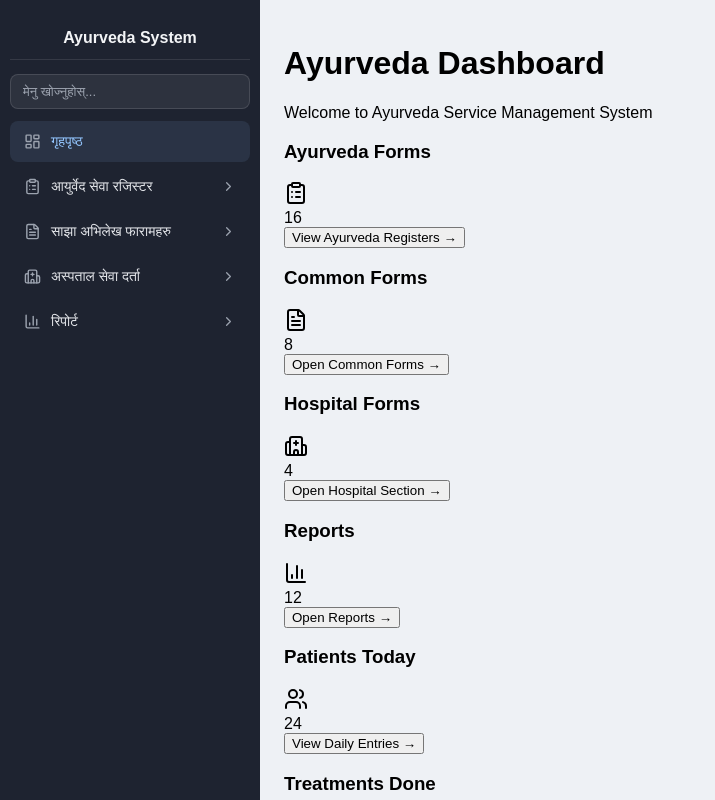
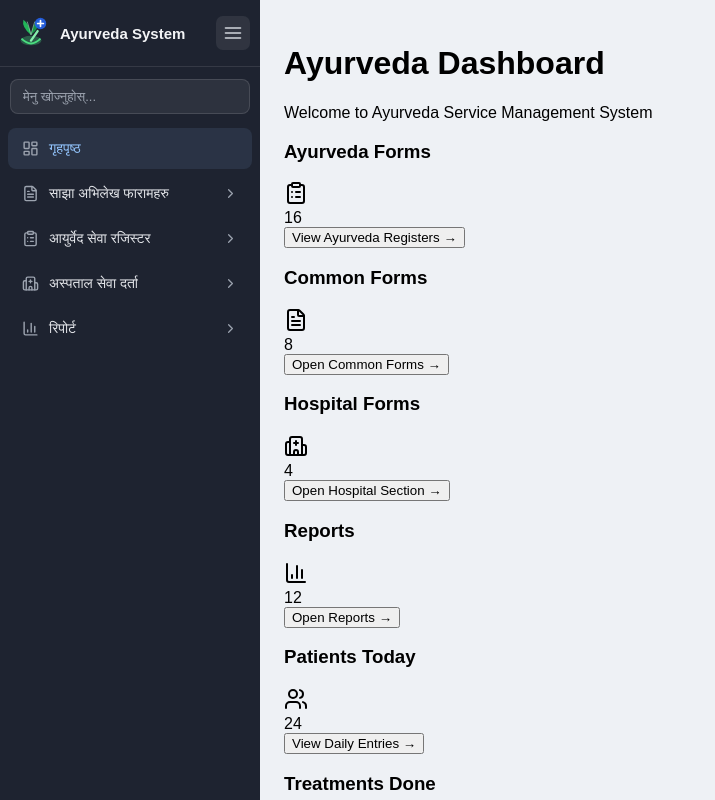
Before and after one commit to CodeBySushant/Ayurveda, a React (Vite) app in the folder frontend/: page /dashboard in a window 1280 px wide. Shown: the top 800 px of the page, without its empty margins (0-715 px from the left). Built offline with nearby package versions, Linux system fonts and the light colour scheme; the HTML template or start-up script is replaced by a standard one.

Commit message:
Sidebar Designed

```diff
--- a/frontend/src/App.css
+++ b/frontend/src/App.css
@@ -13,76 +13,125 @@ body {
   min-height: 100vh;
 }
 
-/* Sidebar */
+/* ─── Sidebar Base ─── */
 .sidebar {
-  width: 260px;
   background: #1e2330;
   color: white;
-  padding: 16px 10px;
   overflow-y: auto;
+  overflow-x: hidden;
   height: 100vh;
   position: fixed;
   left: 0;
   top: 0;
+  transition: width 0.25s ease;
+  display: flex;
+  flex-direction: column;
+  padding: 0;
 }
 
-.sidebar h2 {
-  font-size: 16px;
-  font-weight: 700;
-  text-align: center;
-  margin-bottom: 14px;
-  padding-bottom: 12px;
-  border-bottom: 1px solid rgba(255, 255, 255, 0.1);
-  color: #f3f4f6;
+.sidebar-open  { width: 260px; }
+.sidebar-closed { width: 60px; }
+
+/* ─── Sidebar Header ─── */
+.sidebar-header {
+  display: flex;
+  align-items: center;
+  gap: 10px;
+  padding: 14px 10px 14px 12px;
+  border-bottom: 1px solid rgba(255,255,255,0.1);
+  min-height: 62px;
+  flex-shrink: 0;
 }
 
+.sidebar-logo {
+  flex-shrink: 0;
+  display: flex;
+  align-items: center;
+}
+
+.sidebar-title {
+  font-size: 15px;
+  font-weight: 700;
+  color: #f3f4f6;
+  white-space: nowrap;
+  overflow: hidden;
+  flex: 1;
+}
+
+/* Toggle Button */
+.sidebar-toggle-btn {
+  margin-left: auto;
+  flex-shrink: 0;
+  background: rgba(255,255,255,0.08);
+  border: none;
+  border-radius: 7px;
+  padding: 7px;
+  cursor: pointer;
+  color: #d1d5db;
+  display: flex;
+  align-items: center;
+  justify-content: center;
+  transition: background 0.2s, color 0.2s;
+}
+
+.sidebar-toggle-btn:hover {
+  background: rgba(255,255,255,0.16);
+  color: #fff;
+}
+
+/* Collapsed: center the toggle */
+.sidebar-closed .sidebar-header {
+  justify-content: center;
+  padding: 14px 0;
+}
+
+.sidebar-closed .sidebar-toggle-btn {
+  margin-left: 0;
+}
+
+/* ─── Search ─── */
+.sidebar-search {
+  width: calc(100% - 20px);
+  margin: 12px 10px 8px;
+  padding: 9px 12px;
+  border-radius: 8px;
+  border: 1px solid rgba(255,255,255,0.12);
+  background: rgba(255,255,255,0.07);
+  color: white;
+  outline: none;
+  font-size: 13px;
+  flex-shrink: 0;
+}
+
+.sidebar-search::placeholder { color: #9ca3af; }
+
+.sidebar-search:focus {
+  border-color: rgba(255,255,255,0.25);
+  background: rgba(255,255,255,0.1);
+}
+
+/* ─── Nav ─── */
 .sidebar nav {
   display: flex;
   flex-direction: column;
   gap: 2px;
+  padding: 6px 8px;
+  flex: 1;
 }
 
-/* Search */
-.sidebar input {
-  width: 100%;
-  padding: 9px 12px;
-  border-radius: 8px;
-  border: 1px solid rgba(255, 255, 255, 0.12);
-  background: rgba(255, 255, 255, 0.07);
-  color: white;
-  margin-bottom: 12px;
-  outline: none;
-  font-size: 13px;
-}
-
-.sidebar input::placeholder {
-  color: #9ca3af;
-}
-
-.sidebar input:focus {
-  border-color: rgba(255, 255, 255, 0.25);
-  background: rgba(255, 255, 255, 0.1);
-}
-
-/* Main */
+/* ─── Main Content ─── */
 .main-content {
-  margin-left: 260px;
   flex: 1;
   padding: 24px;
   min-height: 100vh;
   background: #eef1f5;
+  transition: margin-left 0.25s ease;
 }
 
-/* Scrollbar */
-.sidebar::-webkit-scrollbar {
-  width: 4px;
-}
+.main-expanded  { margin-left: 260px; }
+.main-collapsed { margin-left: 60px; }
 
-.sidebar::-webkit-scrollbar-thumb {
-  background: rgba(255, 255, 255, 0.15);
-  border-radius: 10px;
-}
-
-.sidebar::-webkit-scrollbar-track {
-  background: transparent;
-}
+/* ─── Scrollbar ─── */
+.sidebar::-webkit-scrollbar       { width: 4px; }
+.sidebar::-webkit-scrollbar-thumb { background: rgba(255,255,255,0.15); border-radius: 10px; }
+.sidebar::-webkit-scrollbar-track { background: transparent; }
--- a/frontend/src/App.jsx
+++ b/frontend/src/App.jsx
@@ -70,6 +70,7 @@ import TherapeuticServiceReport from "./pages/Report/TherapeuticServiceReport";
 function Layout() {
   const [openMenu, setOpenMenu] = useState(null);
   const [searchTerm, setSearchTerm] = useState("");
+  const [sidebarOpen, setSidebarOpen] = useState(true);
 
   const location = useLocation();
   const activeLink = location.pathname;
@@ -80,17 +81,65 @@ function Layout() {
 
   return (
     <div className="app-layout">
-      <aside className="sidebar">
-        <h2>Ayurveda System</h2>
+      {/* Sidebar */}
+      <aside className={`sidebar ${sidebarOpen ? "sidebar-open" : "sidebar-closed"}`}>
 
+        {/* Header: Logo + Title */}
+        <div className="sidebar-header">
+          {sidebarOpen && (
+            <>
+              {/* Ayurveda Leaf + Mortar Icon (SVG) */}
+              <div className="sidebar-logo">
+                <svg viewBox="0 0 40 40" width="38" height="38" fill="none" xmlns="http://www.w3.org/2000/svg">
+                  {/* Mortar bowl */}
+                  <ellipse cx="20" cy="28" rx="11" ry="5" fill="#4ade80" opacity="0.3"/>
+                  <path d="M10 26 Q20 36 30 26" stroke="#4ade80" strokeWidth="2" fill="none"/>
+                  {/* Pestle */}
+                  <line x1="27" y1="18" x2="20" y2="28" stroke="#86efac" strokeWidth="2.5" strokeLinecap="round"/>
+                  {/* Left leaf */}
+                  <path d="M20 22 Q10 14 12 6 Q18 10 20 22Z" fill="#22c55e" opacity="0.9"/>
+                  {/* Right leaf */}
+                  <path d="M20 22 Q30 14 28 6 Q22 10 20 22Z" fill="#16a34a" opacity="0.85"/>
+                  {/* Center vein left leaf */}
+                  <path d="M16 8 Q18 14 20 22" stroke="#bbf7d0" strokeWidth="0.8" fill="none" opacity="0.7"/>
+                  {/* Center vein right leaf */}
+                  <path d="M24 8 Q22 14 20 22" stroke="#bbf7d0" strokeWidth="0.8" fill="none" opacity="0.7"/>
+                  {/* Plus sign */}
+                  <circle cx="30" cy="10" r="6" fill="#2563eb" opacity="0.9"/>
+                  <line x1="30" y1="7" x2="30" y2="13" stroke="white" strokeWidth="1.8" strokeLinecap="round"/>
+                  <line x1="27" y1="10" x2="33" y2="10" stroke="white" strokeWidth="1.8" strokeLinecap="round"/>
+                </svg>
+              </div>
+              <span className="sidebar-title">Ayurveda System</span>
+            </>
+          )}
+
+          {/* Toggle Button */}
+          <button
+            className="sidebar-toggle-btn"
+            onClick={() => setSidebarOpen(!sidebarOpen)}
+            title={sidebarOpen ? "Collapse sidebar" : "Expand sidebar"}
+          >
+            <svg width="20" height="20" viewBox="0 0 24 24" fill="none" stroke="currentColor" strokeWidth="2" strokeLinecap="round" strokeLinejoin="round">
+              <line x1="3" y1="6" x2="21" y2="6" />
+              <line x1="3" y1="12" x2="21" y2="12" />
+              <line x1="3" y1="18" x2="21" y2="18" />
+            </svg>
+          </button>
+        </div>
+
+        {/* Search — only when open */}
+        {sidebarOpen && (
           <input
             type="text"
             placeholder="मेनु खोज्नुहोस्..."
             value={searchTerm}
             onChange={(e) => setSearchTerm(e.target.value)}
-          className="w-full p-2 mb-3 rounded bg-gray-800 text-white"
+            className="sidebar-search"
           />
+        )}
 
+        {/* Nav */}
         <nav>
           {NAV_ITEMS.map((item) => (
             <SidebarItem
@@ -100,12 +149,14 @@ function Layout() {
               handleToggle={handleToggle}
               searchTerm={searchTerm}
               activeLink={activeLink}
+              collapsed={!sidebarOpen}
             />
           ))}
         </nav>
       </aside>
 
-      <main className="main-content">
+      {/* Main */}
+      <main className={`main-content ${sidebarOpen ? "main-expanded" : "main-collapsed"}`}>
         <Outlet />
       </main>
     </div>
@@ -122,106 +173,42 @@ export default function App() {
 
         <Route path="/" element={<Navigate to="/dashboard" replace />} />
 
-        {/* Protected Layout */}
         <Route path="/" element={<Layout />}>
           <Route path="dashboard" element={<Dashboard />} />
 
           {/* Ayurveda Register */}
-          <Route
-            path="aku-create"
-            element={<AkupancharServiceRegisterCreate />}
-          />
-          <Route
-            path="aku-list"
-            element={<AkupancharServiceRegisterDailyList />}
-          />
-          <Route
-            path="jestha-create"
-            element={<JesthaNagarikRegisterCreate />}
-          />
-          <Route
-            path="jestha-list"
-            element={<JesthaNagarikRegisterDailyList />}
-          />
+          <Route path="aku-create" element={<AkupancharServiceRegisterCreate />} />
+          <Route path="aku-list" element={<AkupancharServiceRegisterDailyList />} />
+          <Route path="jestha-create" element={<JesthaNagarikRegisterCreate />} />
+          <Route path="jestha-list" element={<JesthaNagarikRegisterDailyList />} />
           <Route path="ksharsutra" element={<KsharsutraServiceIndex />} />
-          <Route
-            path="ksharsutra-create"
-            element={<KsharsutraServiceRegisterCreate />}
-          />
-          <Route
-            path="maternal-create"
-            element={<MaternalAndChildHealthRegisterCreate />}
-          />
-          <Route
-            path="maternal-list"
-            element={<MaternalAndChildHealthRegisterDailyList />}
-          />
-          <Route
-            path="pancha-create"
-            element={<PanchaKarmaServiceRegisterCreate />}
-          />
-          <Route
-            path="pancha-list"
-            element={<PanchaKarmaServiceRegisterDailyList />}
-          />
-          <Route
-            path="physio-create"
-            element={<PhysiotherapyServiceRegisterCreate />}
-          />
-          <Route
-            path="physio-list"
-            element={<PhysiotherapyServiceRegisterDailyList />}
-          />
-          <Route
-            path="surgery-create"
-            element={<SurgeryServiceRegisterCreate />}
-          />
-          <Route
-            path="surgery-list"
-            element={<SurgeryServiceRegisterDailyList />}
-          />
-          <Route
-            path="therapy-create"
-            element={<TherapeuticServiceRegisterCreate />}
-          />
-          <Route
-            path="therapy-list"
-            element={<TherapeuticServiceRegisterDailyList />}
-          />
+          <Route path="ksharsutra-create" element={<KsharsutraServiceRegisterCreate />} />
+          <Route path="maternal-create" element={<MaternalAndChildHealthRegisterCreate />} />
+          <Route path="maternal-list" element={<MaternalAndChildHealthRegisterDailyList />} />
+          <Route path="pancha-create" element={<PanchaKarmaServiceRegisterCreate />} />
+          <Route path="pancha-list" element={<PanchaKarmaServiceRegisterDailyList />} />
+          <Route path="physio-create" element={<PhysiotherapyServiceRegisterCreate />} />
+          <Route path="physio-list" element={<PhysiotherapyServiceRegisterDailyList />} />
+          <Route path="surgery-create" element={<SurgeryServiceRegisterCreate />} />
+          <Route path="surgery-list" element={<SurgeryServiceRegisterDailyList />} />
+          <Route path="therapy-create" element={<TherapeuticServiceRegisterCreate />} />
+          <Route path="therapy-list" element={<TherapeuticServiceRegisterDailyList />} />
 
           {/* Common Forms */}
           <Route path="master-create" element={<MasterRegisterCreate />} />
           <Route path="master-list" element={<MasterRegisterDailyList />} />
-          <Route
-            path="billing-create"
-            element={<AdditionalServiceBillingCreate />}
-          />
-          <Route
-            path="billing-list"
-            element={<AdditionalServiceBillingDailyList />}
-          />
+          <Route path="billing-create" element={<AdditionalServiceBillingCreate />} />
+          <Route path="billing-list" element={<AdditionalServiceBillingDailyList />} />
           <Route path="referral" element={<ReferralSlip />} />
           <Route path="referral-list" element={<ReferralSlipList />} />
           <Route path="return-slip" element={<ReturnSlip />} />
           <Route path="return-list" element={<ReturnSlipDailyList />} />
 
           {/* Hospital */}
-          <Route
-            path="emergency-create"
-            element={<EmergencyServiceRegisterCreate />}
-          />
-          <Route
-            path="emergency-list"
-            element={<EmergencyServiceRegisterDailyList />}
-          />
-          <Route
-            path="patient-admission"
-            element={<PatientAdmissionRegister />}
-          />
-          <Route
-            path="patient-admission-list"
-            element={<PatientAdmissionRegisterIndex />}
-          />
+          <Route path="emergency-create" element={<EmergencyServiceRegisterCreate />} />
+          <Route path="emergency-list" element={<EmergencyServiceRegisterDailyList />} />
+          <Route path="patient-admission" element={<PatientAdmissionRegister />} />
+          <Route path="patient-admission-list" element={<PatientAdmissionRegisterIndex />} />
 
           {/* Reports */}
           <Route path="aku-report" element={<AkupancharServiceReport />} />
@@ -231,16 +218,12 @@ export default function App() {
           <Route path="master-report-1" element={<MasterRegisterReport1 />} />
           <Route path="master-report-2" element={<MasterRegisterReport2 />} />
           <Route path="maternal-report" element={<MaternalAndChildReport />} />
-          <Route
-            path="physio-report"
-            element={<PhysiotherapyServiceReport />}
-          />
+          <Route path="physio-report" element={<PhysiotherapyServiceReport />} />
           <Route path="return-report" element={<ReturnServiceBillingList />} />
           <Route path="service-report" element={<ServiceBillingList />} />
           <Route path="surgery-report" element={<SurgeryServiceReport />} />
           <Route path="therapy-report" element={<TherapeuticServiceReport />} />
 
-          {/* Fallback */}
           <Route path="*" element={<Navigate to="/dashboard" replace />} />
         </Route>
       </Routes>
--- a/frontend/src/components/SidebarItem.jsx
+++ b/frontend/src/components/SidebarItem.jsx
@@ -9,13 +9,13 @@ const SidebarItem = ({
   handleToggle,
   searchTerm,
   activeLink,
+  collapsed,
 }) => {
   const isOpen = openMenu === item.id;
 
   const filteredChildren = useMemo(() => {
     if (!item.children) return [];
     if (!searchTerm) return item.children;
-
     const term = searchTerm.toLowerCase();
     return item.children.filter((child) => {
       if (child.type === "title") return true;
@@ -24,11 +24,7 @@ const SidebarItem = ({
   }, [item.children, searchTerm]);
 
   const hasChildren = item.children && item.children.length > 0;
-
-  const hasVisibleLinks = filteredChildren.some(
-    (child) => child.type === "link"
-  );
-
+  const hasVisibleLinks = filteredChildren.some((child) => child.type === "link");
   const isVisible = !hasChildren || searchTerm === "" || hasVisibleLinks;
 
   if (!isVisible) return null;
@@ -41,11 +37,77 @@ const SidebarItem = ({
 
   const shouldBeOpen = isOpen || (searchTerm !== "" && hasVisibleLinks);
 
-  /* ---------------- Parent With Children ---------------- */
+  /* ── COLLAPSED MODE: icon + short label only ── */
+  if (collapsed) {
+    const isActive = activeLink === item.path || isParentActive;
+
+    const FolderIcon = () => (
+      <svg width="20" height="20" viewBox="0 0 24 24" fill="none" stroke="currentColor" strokeWidth="1.8" strokeLinecap="round" strokeLinejoin="round">
+        <path d="M3 7a2 2 0 0 1 2-2h4l2 2h8a2 2 0 0 1 2 2v8a2 2 0 0 1-2 2H5a2 2 0 0 1-2-2V7z"/>
+      </svg>
+    );
+
+    return (
+      <div
+        title={item.label}
+        onClick={() => hasChildren && handleToggle(item.id)}
+        style={{
+          display: "flex",
+          flexDirection: "column",
+          alignItems: "center",
+          justifyContent: "center",
+          padding: "8px 4px",
+          cursor: "pointer",
+          borderRadius: "8px",
+          background: isActive ? "rgba(147,197,253,0.12)" : "transparent",
+          color: isActive ? "#93c5fd" : "#9ca3af",
+          transition: "background 0.15s, color 0.15s",
+          gap: "5px",
+          minHeight: "52px",
+        }}
+        onMouseEnter={(e) => {
+          if (!isActive) {
+            e.currentTarget.style.background = "rgba(255,255,255,0.08)";
+            e.currentTarget.style.color = "#fff";
+          }
+        }}
+        onMouseLeave={(e) => {
+          if (!isActive) {
+            e.currentTarget.style.background = "transparent";
+            e.currentTarget.style.color = "#9ca3af";
+          }
+        }}
+      >
+        {item.icon
+          ? React.createElement(item.icon, { size: 20, style: { flexShrink: 0 } })
+          : <FolderIcon />
+        }
+        <span style={{
+          fontSize: "9px",
+          lineHeight: "1.2",
+          textAlign: "center",
+          width: "52px",
+          overflow: "hidden",
+          textOverflow: "ellipsis",
+          whiteSpace: "nowrap",
+          color: "inherit",
+        }}>
+          {item.label}
+        </span>
+      </div>
+    );
+  }
+
+  /* ── EXPANDED: Parent With Children ── */
+  const FolderIconSmall = () => (
+    <svg width="17" height="17" viewBox="0 0 24 24" fill="none" stroke="#9ca3af" strokeWidth="1.8" strokeLinecap="round" strokeLinejoin="round">
+      <path d="M3 7a2 2 0 0 1 2-2h4l2 2h8a2 2 0 0 1 2 2v8a2 2 0 0 1-2 2H5a2 2 0 0 1-2-2V7z"/>
+    </svg>
+  );
+
   if (hasChildren) {
     return (
       <div style={{ marginBottom: "2px" }}>
-        {/* Parent Button */}
         <button
           onClick={() => handleToggle(item.id)}
           style={{
@@ -57,73 +119,53 @@ const SidebarItem = ({
             borderRadius: "8px",
             border: "none",
             cursor: "pointer",
-            background: shouldBeOpen
-              ? "rgba(255,255,255,0.12)"
-              : "transparent",
+            background: shouldBeOpen ? "rgba(255,255,255,0.12)" : "transparent",
             color: isParentActive ? "#93c5fd" : "#e5e7eb",
             transition: "background 0.2s",
           }}
-          onMouseEnter={(e) =>
-            (e.currentTarget.style.background = "rgba(255,255,255,0.1)")
-          }
-          onMouseLeave={(e) =>
-            (e.currentTarget.style.background = shouldBeOpen
-              ? "rgba(255,255,255,0.12)"
-              : "transparent")
-          }
+          onMouseEnter={(e) => (e.currentTarget.style.background = "rgba(255,255,255,0.1)")}
+          onMouseLeave={(e) => (e.currentTarget.style.background = shouldBeOpen ? "rgba(255,255,255,0.12)" : "transparent")}
         >
           <div style={{ display: "flex", alignItems: "center", gap: "10px" }}>
-            {item.icon &&
-              React.createElement(item.icon, {
-                size: 17,
-                style: { color: "#9ca3af", flexShrink: 0 },
-              })}
+            {item.icon
+              ? React.createElement(item.icon, { size: 17, style: { color: "#9ca3af", flexShrink: 0 } })
+              : <FolderIconSmall />
+            }
             <span style={{ fontSize: "14px", lineHeight: "1.5", textAlign: "left" }}>
               {item.label}
             </span>
           </div>
-
-          {shouldBeOpen ? (
-            <ChevronDown size={15} style={{ color: "#9ca3af", flexShrink: 0 }} />
-          ) : (
-            <ChevronRight size={15} style={{ color: "#9ca3af", flexShrink: 0 }} />
-          )}
+          {shouldBeOpen
+            ? <ChevronDown size={15} style={{ color: "#9ca3af", flexShrink: 0 }} />
+            : <ChevronRight size={15} style={{ color: "#9ca3af", flexShrink: 0 }} />
+          }
         </button>
 
-        {/* Children — only render when open */}
         {shouldBeOpen && (
-          <div
-            style={{
+          <div style={{
             marginLeft: "14px",
             paddingLeft: "12px",
             borderLeft: "1px solid rgba(255,255,255,0.15)",
             marginTop: "2px",
             marginBottom: "4px",
-            }}
-          >
+          }}>
             {filteredChildren.map((child, index) => {
-              /* Section Title */
               if (child.type === "title") {
                 return (
-                  <div
-                    key={`${item.id}-title-${index}`}
-                    style={{
+                  <div key={`${item.id}-title-${index}`} style={{
                     padding: "10px 10px 4px",
                     fontSize: "11px",
                     fontWeight: "600",
                     color: "#6b7280",
                     textTransform: "uppercase",
                     letterSpacing: "0.07em",
-                    }}
-                  >
+                  }}>
                     {child.label}
                   </div>
                 );
               }
 
               const isActive = activeLink === child.path;
-
-              /* Link Item */
               return (
                 <Link
                   key={`${item.id}-link-${index}`}
@@ -136,15 +178,12 @@ const SidebarItem = ({
                     borderRadius: "0 8px 8px 0",
                     textDecoration: "none",
                     color: isActive ? "#93c5fd" : "#d1d5db",
-                    background: isActive
-                      ? "rgba(147,197,253,0.1)"
-                      : "transparent",
+                    background: isActive ? "rgba(147,197,253,0.1)" : "transparent",
                     transition: "background 0.15s, color 0.15s",
                   }}
                   onMouseEnter={(e) => {
                     if (!isActive) {
-                      e.currentTarget.style.background =
-                        "rgba(255,255,255,0.08)";
+                      e.currentTarget.style.background = "rgba(255,255,255,0.08)";
                       e.currentTarget.style.color = "#fff";
                     }
                   }}
@@ -165,9 +204,8 @@ const SidebarItem = ({
     );
   }
 
-  /* ---------------- Single Direct Link ---------------- */
+  /* ── EXPANDED: Single Direct Link ── */
   const isActive = activeLink === item.path;
-
   return (
     <Link
       to={item.path}
@@ -183,22 +221,13 @@ const SidebarItem = ({
         transition: "background 0.15s, color 0.15s",
         marginBottom: "2px",
       }}
-      onMouseEnter={(e) => {
-        if (!isActive) {
-          e.currentTarget.style.background = "rgba(255,255,255,0.08)";
+      onMouseEnter={(e) => { if (!isActive) e.currentTarget.style.background = "rgba(255,255,255,0.08)"; }}
+      onMouseLeave={(e) => { if (!isActive) e.currentTarget.style.background = "transparent"; }}
+    >
+      {item.icon
+        ? React.createElement(item.icon, { size: 17, style: { color: "#9ca3af", flexShrink: 0 } })
+        : <FolderIconSmall />
       }
-      }}
-      onMouseLeave={(e) => {
-        if (!isActive) {
-          e.currentTarget.style.background = "transparent";
-        }
-      }}
-    >
-      {item.icon &&
-        React.createElement(item.icon, {
-          size: 17,
-          style: { color: "#9ca3af", flexShrink: 0 },
-        })}
       <span style={{ fontSize: "14px", lineHeight: "1.5" }}>{item.label}</span>
     </Link>
   );
--- a/frontend/src/data/NavItems.js
+++ b/frontend/src/data/NavItems.js
@@ -14,6 +14,33 @@ export const NAV_ITEMS = [
     icon: LayoutDashboard,
     path: "/dashboard",
     children: [],
+  },
+
+  {
+    id: "common-forms",
+    label: "साझा अभिलेख फारामहरु",
+    icon: FileText,
+    path: "#",
+    children: [
+      { type: "title", label: "मूल दर्ता रजिस्टर :" },
+      { type: "link", label: "दर्ता", path: "/master-create" },
+      { type: "link", label: "दैनिक सूची", path: "/master-list" },
+
+      { type: "link", label: "थप सेवा बिलिङ दर्ता", path: "/billing-create" },
+      {
+        type: "link",
+        label: "थप सेवा बिलिङ दैनिक सूची",
+        path: "/billing-list",
+      },
+
+      { type: "title", label: "प्रेषण / स्थानान्तरण पुर्जा :" },
+      { type: "link", label: "दर्ता", path: "/referral" },
+      { type: "link", label: "दैनिक सूची", path: "/referral-list" },
+
+      { type: "title", label: "फिर्ता पुर्जा :" },
+      { type: "link", label: "दर्ता", path: "/return-slip" },
+      { type: "link", label: "दैनिक सूची", path: "/return-list" },
+    ],
   },
 
   {
@@ -53,33 +80,6 @@ export const NAV_ITEMS = [
       { type: "title", label: "शल्य चिकित्सा सेवा रजिस्टर :" },
       { type: "link", label: "सूचना", path: "/surgery-create" },
       { type: "link", label: "दैनिक सूची", path: "/surgery-list" },
-    ],
-  },
-
-  {
-    id: "common-forms",
-    label: "साझा अभिलेख फारामहरु",
-    icon: FileText,
-    path: "#",
-    children: [
-      { type: "title", label: "मूल दर्ता रजिस्टर :" },
-      { type: "link", label: "दर्ता", path: "/master-create" },
-      { type: "link", label: "दैनिक सूची", path: "/master-list" },
-
-      { type: "link", label: "थप सेवा बिलिङ दर्ता", path: "/billing-create" },
-      {
-        type: "link",
-        label: "थप सेवा बिलिङ दैनिक सूची",
-        path: "/billing-list",
-      },
-
-      { type: "title", label: "प्रेषण / स्थानान्तरण पुर्जा :" },
-      { type: "link", label: "दर्ता", path: "/referral" },
-      { type: "link", label: "दैनिक सूची", path: "/referral-list" },
-
-      { type: "title", label: "फिर्ता पुर्जा :" },
-      { type: "link", label: "दर्ता", path: "/return-slip" },
-      { type: "link", label: "दैनिक सूची", path: "/return-list" },
     ],
   },
 
```
Lines whose indentation alone changed are shown as unchanged.
